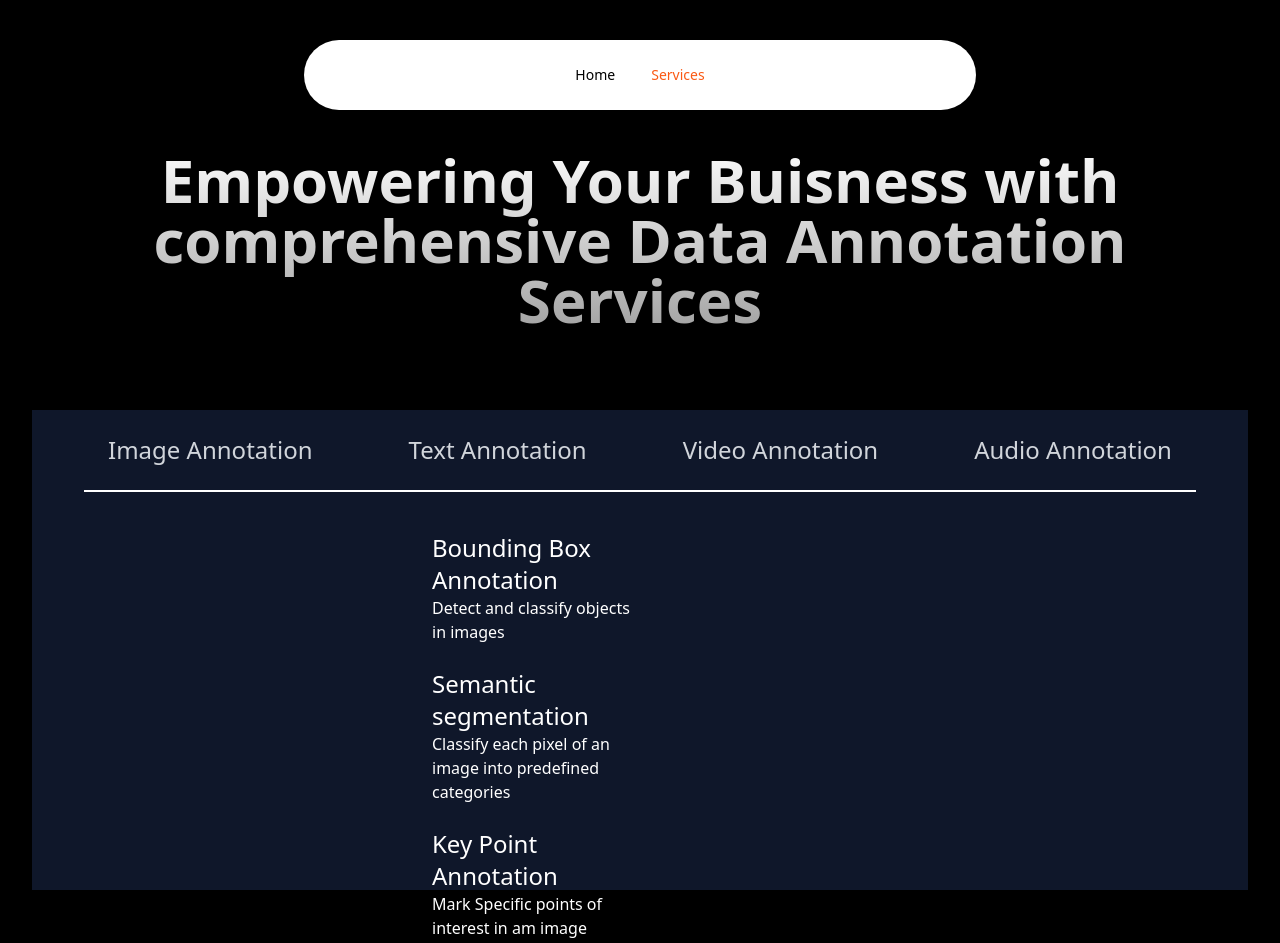
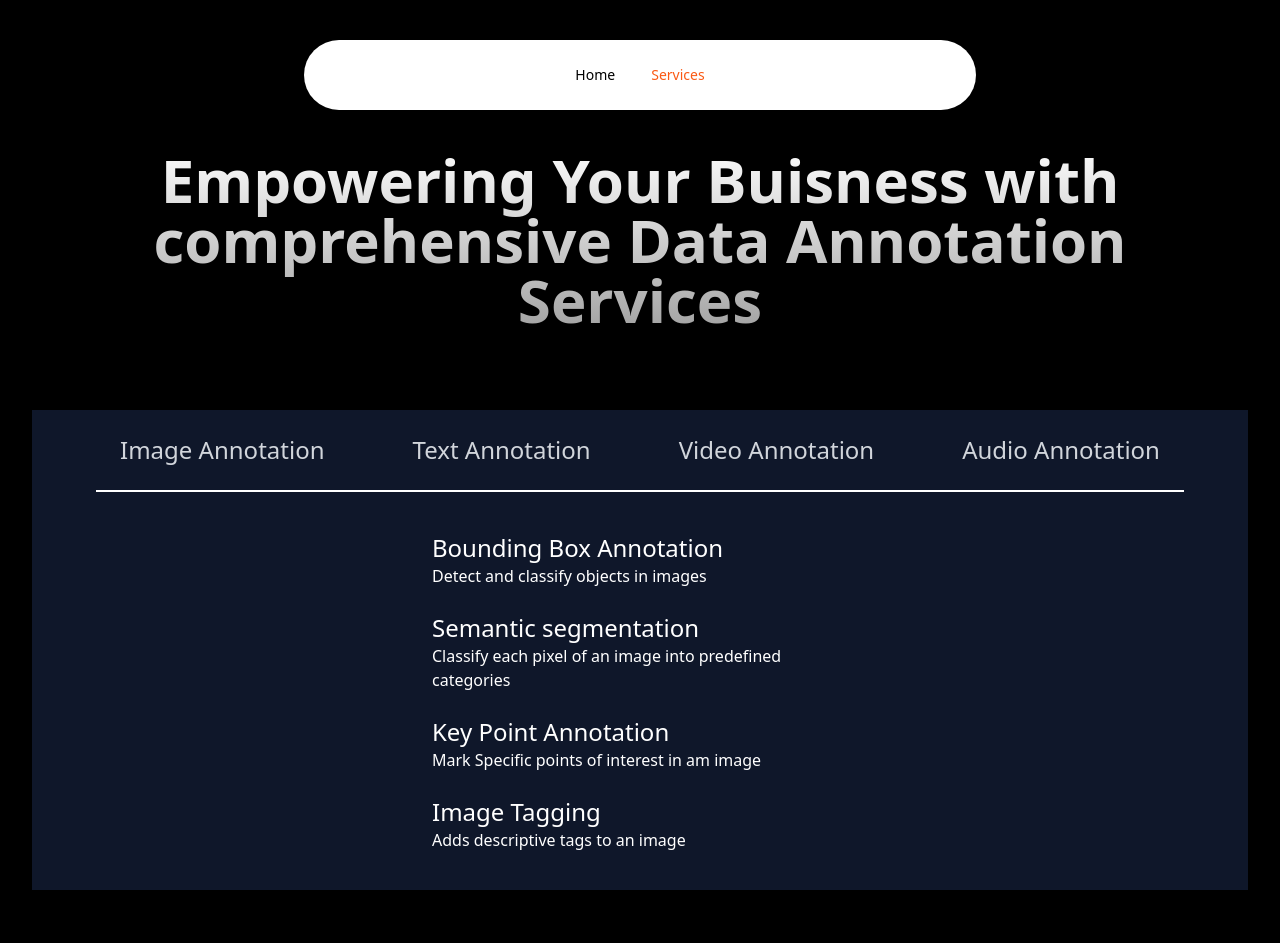
Before and after one commit to sysadmin-prithvi/PrithviTechnologies-Website, an Astro site: page /PrithviTechnologies-Website/services in a window 1280 px wide. Shown: the top 943 px of the page. Built offline with nearby package versions, Linux system fonts and the light colour scheme; Astro itself is replaced by a stand-in of ours.

Commit message:
changed the annotation type view

```diff
--- a/src/pages/services.astro
+++ b/src/pages/services.astro
@@ -45,26 +45,34 @@ const pageTitle: string = `Services | ${SITE.title}`;
 
 <div>
   <!-- tablist -->
-  <div>
+  <div >
 
     <div>
       <h1 class="text-center md:text-6xl mt-[150px]  font-bold bg-clip-text text-transparent bg-gradient-to-b from-neutral-50 to-neutral-400">
         Empowering Your Buisness with comprehensive Data Annotation Services
       </h1>
     </div>
-    <div class="bg-indigoBlue h-[30em] flex-row mt-[5rem]">
-    <div class="flex justify-center items-center bg-indigoBlue ">
-      <div class="flex flex-row space-x-2 gap-10 lg:text-2xl tabs justify-center items-center  border-b-2 border-white w-fit ">
-        <button id='image-button' class="text-gray-300 p-6 tab-links tab-button" onclick="getAnnotation(Event,'image',id)">Image Annotation</button>
-        <button id='text-button' class="text-gray-300 p-6 tab-links tab-button" onclick="getAnnotation(Event,'text',id)">Text Annotation</button>
-        <button id='video-button' class="text-gray-300 p-6 tab-links tab-button" onclick="getAnnotation(Event,'video',id)">Video Annotation</button>
-        <button id='audio-button' class="text-gray-300 p-6 tab-links tab-button" onclick="getAnnotation(Event,'audio',id)">Audio Annotation</button>
+    <div class="bg-indigoBlue lg:h-[30rem] sm:h-[20rem] lg:flex-row sm:flex-col mt-[5rem]">
+    <div class="flex sm:flex-col justify-center items-center bg-indigoBlue ">
+      <div class="flex lg:flex-row flex-col lg:gap-10 lg:text-2xl tabs justify-center items-center  lg:border-b-2 lg:border-white  ">
+        <div>
+          <button id='image-button' class="text-gray-300 p-6 tab-links tab-button" onclick="getAnnotation(Event,'image',id)">Image Annotation</button>
+          </div>
+        <div>
+          <button id='text-button' class="text-gray-300 p-6 tab-links tab-button" onclick="getAnnotation(Event,'text',id)">Text Annotation</button>
+          </div>
+        <div>
+          <button id='video-button' class="text-gray-300 p-6 tab-links tab-button" onclick="getAnnotation(Event,'video',id)">Video Annotation</button>
+          </div>
+        <div>
+          <button id='audio-button' class="text-gray-300 p-6 tab-links tab-button" onclick="getAnnotation(Event,'audio',id)">Audio Annotation</button>
+          </div>
       </div>
     </div>
 
-    <div class="flex flex-row mx-[25rem] mt-[2rem]">
+    <div class="flex flex-row lg:mx-[25rem] sm:mt-[2rem]">
 
-      <div class="h-[22rem] w-1/2 py-2">
+      <div class="h-[22rem] w-1/2 py-2 w-fit ">
         <div class="tab-content  space-y-6" id="image">
           <div>
             <h1 class="text-2xl text-white">Bounding Box Annotation</h1>
@@ -145,6 +153,11 @@ const pageTitle: string = `Services | ${SITE.title}`;
 
 
     </div>
+  </div>
+
+  <div class="annotation-tab">
+
+
   </div>
 
   <div class="mt-[10rem]">
@@ -329,6 +342,11 @@ const pageTitle: string = `Services | ${SITE.title}`;
     /* background-position: 0 100%; */
     color:rgb(12, 12, 12)
 }
+@media (max-width: 1024px) { /* Hide for screens smaller than 1024px */
+    .container {
+        display: none;
+    }
+}
 
 
 
```
